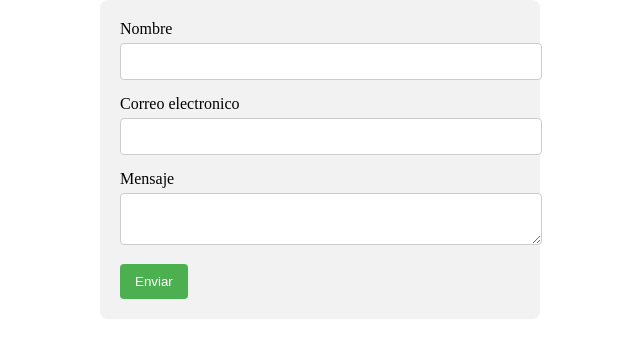
After one commit to mateoaranguez16/proyecto1, a PHP site: page /html/Formulario.html in a window 1280 px wide. The commit adds this page. Shown: the top 358 px of the page, without its empty margins (320-960 px from the left). Run offline with PHP 8.4, Linux system fonts and the light colour scheme.

Commit message:
Subir cambio de php

```diff
--- a/CLOTHING BRAND/TP-N°1-COTO/src/paginas/css/estilo.css
+++ b/CLOTHING BRAND/TP-N°1-COTO/src/paginas/css/estilo.css
@@ -843,3 +843,29 @@ td{
 
 
 }
+
+form {
+  max-width: 400px;
+  margin: auto;
+  padding: 20px;
+  background-color: #f2f2f2;
+  border-radius: 8px;
+}
+
+input, textarea {
+  width: 100%;
+  padding: 10px;
+  margin-top: 5px;
+  margin-bottom: 15px;
+  border: 1px solid #ccc;
+  border-radius: 4px;
+}
+
+button {
+  background-color: #4CAF50;
+  color: white;
+  padding: 10px 15px;
+  border: none;
+  border-radius: 4px;
+  cursor: pointer;
+}
--- /dev/null
+++ b/CLOTHING BRAND/TP-N°1-COTO/src/paginas/html/Formulario.html
@@ -0,0 +1,24 @@
+<!DOCTYPE html>
+<html lang="es">
+<head>
+    <meta charset="UTF-8">
+    <meta name="viewport" content="width=device-width, initial-scale=1.0">
+    <link rel="stylesheet" href="../css/estilo.css">
+    <title>Formulario</title>
+</head>
+<body>
+    <form id="Formulario" action="procesar.php" method="post">
+        <label for="nombre">Nombre</label>
+        <input type="text" id="nombre" name="nombre" required>
+
+        <label for="email">Correo electronico</label>
+        <input type="email" id="email" name="Correo electronico" required>
+
+        <label for="Mensaje">Mensaje</label>
+        <textarea id="Mensaje" name="Mensaje" required></textarea>
+
+        <button type="submit">Enviar</button>
+
+    </form>
+</body>
+</html>
```
Also changed, not shown: CLOTHING BRAND/TP-N°1-COTO/src/paginas/php/carrito/carrito.php (added, +42 -0 lines), CLOTHING BRAND/TP-N°1-COTO/src/paginas/php/formulario.php (deleted, +0 -60 lines), CLOTHING BRAND/TP-N°1-COTO/src/paginas/php/formulario/procesar.php (added, +17 -0 lines), CLOTHING BRAND/script.js (added, +10 -0 lines), CLOTHING BRAND/TP-N°1-COTO/src/paginas/php/formulario/index.php (renamed from CLOTHING BRAND/TP-N°1-COTO/src/paginas/php/index.php).
